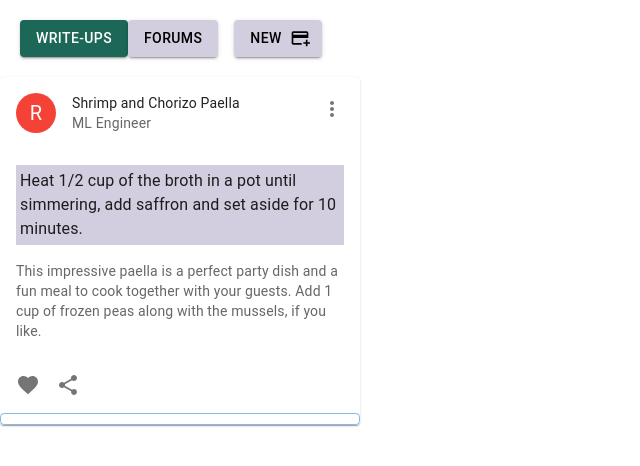
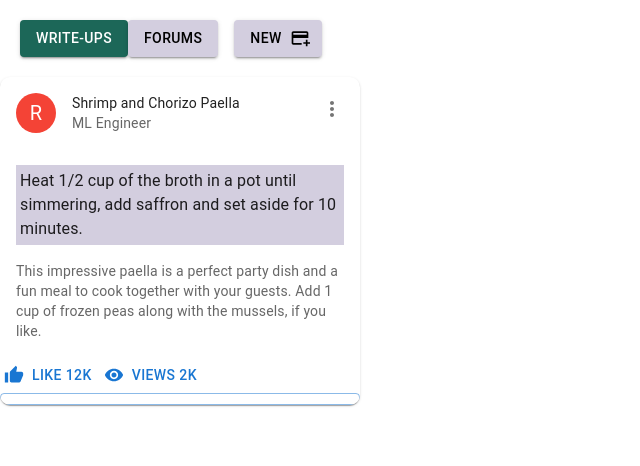
Before and after one commit to abhishekchauhan15/12, a React (Create React App) app in the folder client/: page / in a window 1280 px wide. Shown: the top 466 px of the page, without its empty margins (0-640 px from the left). Built offline with nearby package versions, Linux system fonts and the light colour scheme.

Commit message:
card Done

```diff
--- a/client/src/components/Cards.js
+++ b/client/src/components/Cards.js
@@ -3,24 +3,21 @@ import { styled } from "@mui/material/styles";
 import Card from "@mui/material/Card";
 import CardHeader from "@mui/material/CardHeader";
 import CardContent from "@mui/material/CardContent";
-import CardActions from "@mui/material/CardActions";
 import Avatar from "@mui/material/Avatar";
 import IconButton from "@mui/material/IconButton";
 import Typography from "@mui/material/Typography";
 import { red } from "@mui/material/colors";
-import FavoriteIcon from "@mui/icons-material/Favorite";
-import ShareIcon from "@mui/icons-material/Share";
 import MoreVertIcon from "@mui/icons-material/MoreVert";
-import { FontAwesomeIcon } from "@fortawesome/react-fontawesome";
 import MenuItem from "@mui/material/MenuItem";
 import Menu from "@mui/material/Menu";
 import AddCardIcon from "@mui/icons-material/AddCard";
 import Alert from "@mui/material/Alert";
-
 import Stack from "@mui/material/Stack";
 import Button from "@mui/material/Button";
 import Snackbar from "@mui/material/Snackbar";
-import MuiAlert from "@mui/material/Alert";
+import RemoveRedEyeIcon from "@mui/icons-material/RemoveRedEye";
+import VerifiedIcon from "@mui/icons-material/Verified";
+import ThumbUpIcon from "@mui/icons-material/ThumbUp";
 
 const Cards = ({ title }) => {
   const [anchorEl, setAnchorEl] = React.useState(null);
@@ -45,7 +42,7 @@ const Cards = ({ title }) => {
     setOpen(false);
   };
   return (
-    <Card sx={{ maxWidth: 360 }}>
+    <Card sx={{ maxWidth: 360, borderRadius: "10px" }}>
       <CardHeader
         avatar={
           <Avatar sx={{ bgcolor: red[500] }} aria-label="recipe">
@@ -61,6 +58,7 @@ const Cards = ({ title }) => {
               onClick={handleMenu}
               color="inherit"
             />
+
             <Menu
               id="menu-appbar"
               anchorEl={anchorEl}
@@ -109,8 +107,13 @@ const Cards = ({ title }) => {
         title="Shrimp and Chorizo Paella"
         subheader="ML Engineer "
       />
+
       <CardContent>
-        <Typography paragraph backgroundColor="#D3CEDF" style={{padding:"4px"}}>
+        <Typography
+          paragraph
+          backgroundColor="#D3CEDF"
+          style={{ padding: "4px" }}
+        >
           Heat 1/2 cup of the broth in a pot until simmering, add saffron and
           set aside for 10 minutes.
         </Typography>
@@ -120,14 +123,9 @@ const Cards = ({ title }) => {
           mussels, if you like.
         </Typography>
       </CardContent>
-      <CardActions disableSpacing>
-        <IconButton aria-label="add to favorites">
-          <FavoriteIcon />
-        </IconButton>
-        <IconButton aria-label="share">
-          <ShareIcon />
-        </IconButton>
-      </CardActions>
+      <Button startIcon={<ThumbUpIcon />}>Like 12K</Button>
+      <Button startIcon={<RemoveRedEyeIcon />}>Views 2K</Button>
+
       <Stack spacing={2} sx={{ width: "100%" }}>
         <Button variant="outlined" onClick={handleClick}></Button>
         <Snackbar open={open} autoHideDuration={4000} onClose={handleclose}>
```
